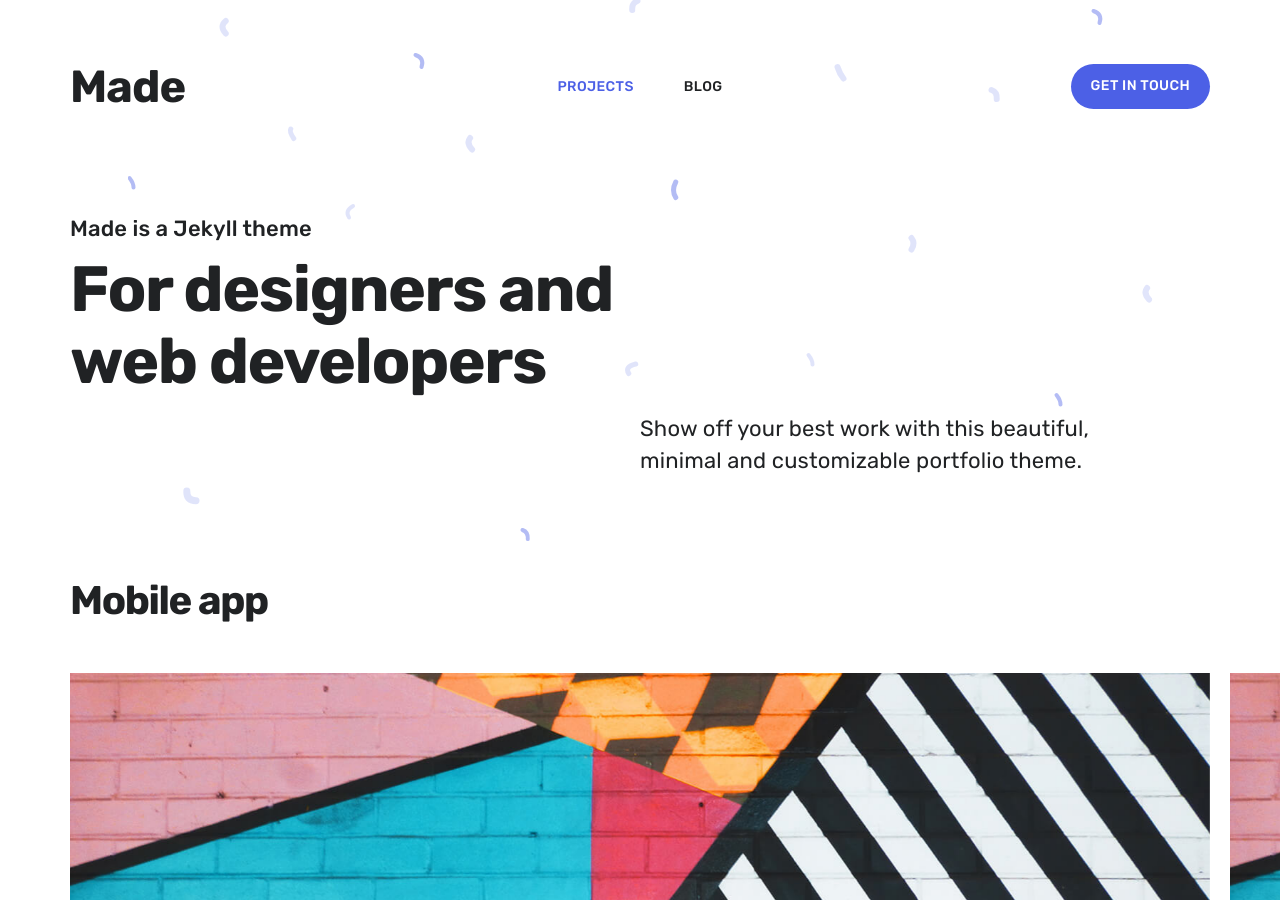
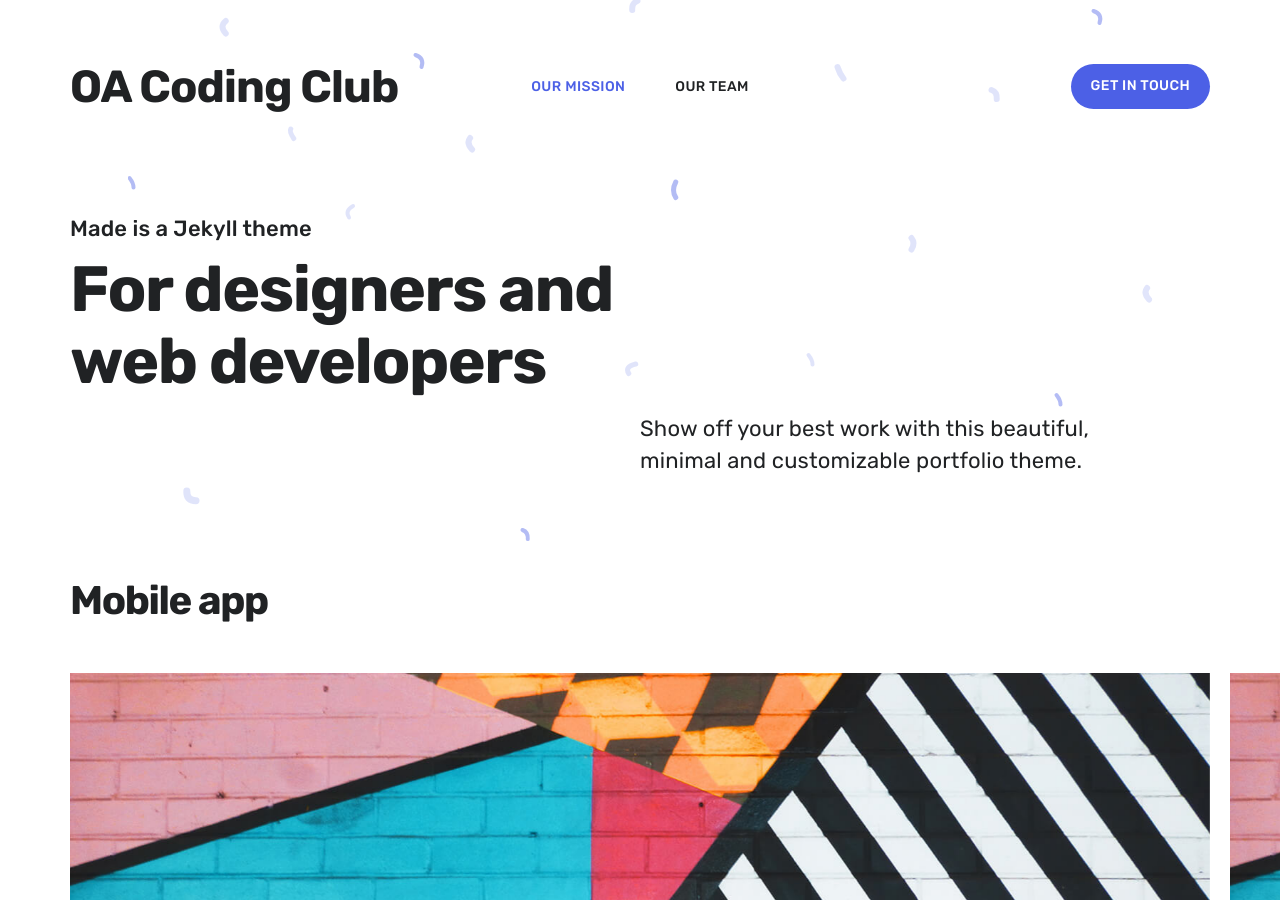
Before and after one commit to oacoding/oacoding.github.io, a Jekyll site: the page built from index.html, in a window 1280 px wide and 900 px high. Built offline with Jekyll 4.4.1, drawn with Linux system fonts in a browser that asks for light colours; nearby versions of some CDN libraries; some of the changed text lies outside the part shown.

Commit message:
Updated site

```diff
--- a/_data/settings.yml
+++ b/_data/settings.yml
@@ -1,5 +1,5 @@
 basic_settings:
-  site_title: Made
+  site_title: OA Coding Club
   favicon_image: /images/favicon.png
 
 header_settings:
@@ -8,9 +8,9 @@ header_settings:
 
 menu_settings:
   menu_items:
-    - title: 'Projects'
+    - title: 'Our Mission'
       url: '/'
-    - title: 'Blog'
+    - title: 'Our Team'
       url: '/blog/'
 
 footer_settings:
@@ -26,7 +26,7 @@ post_settings:
 
 contact_settings:
   email_address: ''
-  form_action: 'https://formspree.io/hello@jekyllthemes.io'
+  form_action: 'https://formspree.io/contact@oacoding.org'
   confirmation_url: '/thanks'
   email_subject: 'Contact form submission'
   send_button_text: 'Get in Touch'
@@ -34,7 +34,7 @@ contact_settings:
 social_settings:
   facebook_url: ''
   twitter_url: ''
-  instagram_url: ''
+  instagram_url: 'instagram.com/oa.code/'
   snapchat_url: ''
   youtube_url: ''
   google-plus_url: ''
```
